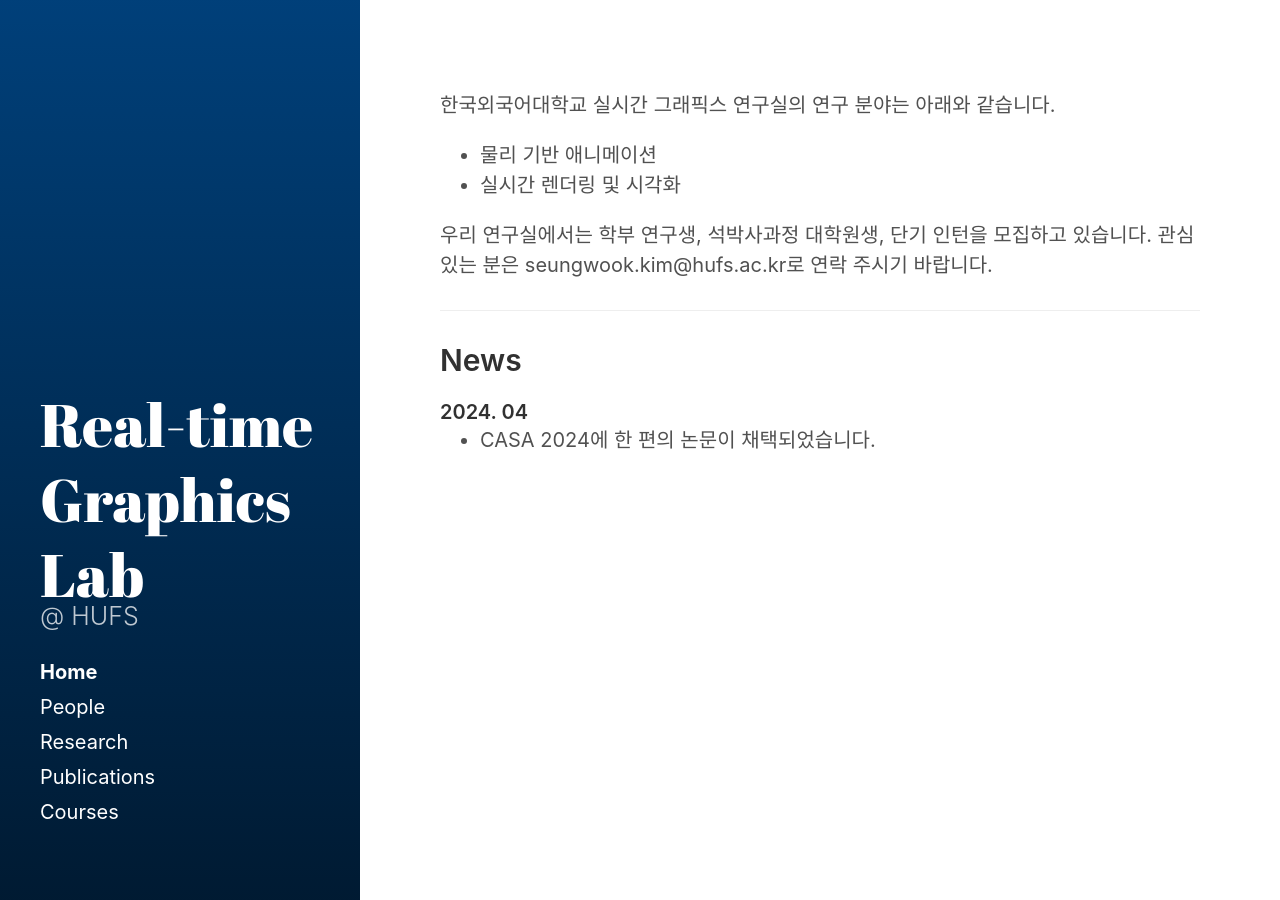
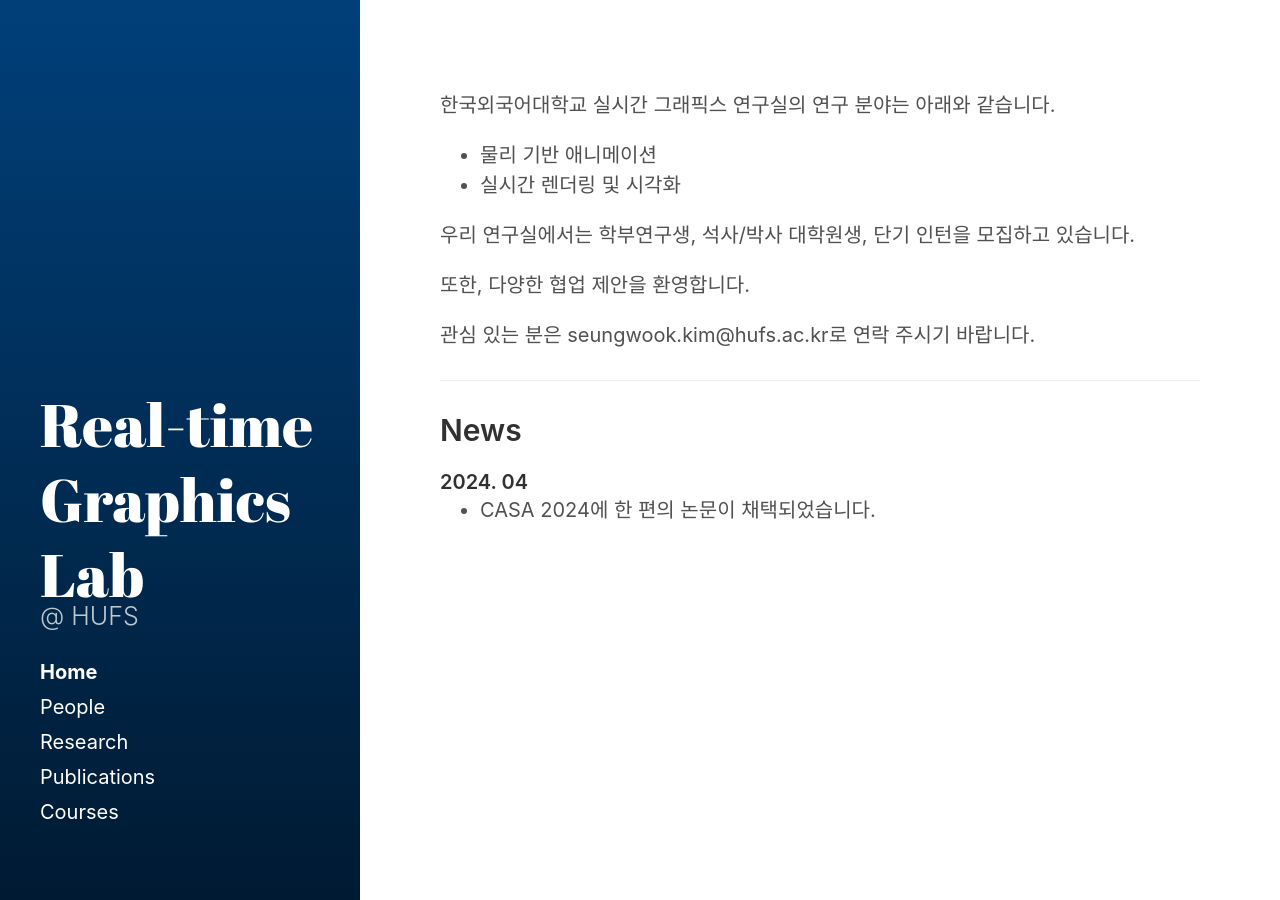
Before and after one commit to God-eunger/God-eunger.github.io, a Jekyll site: the page built from index.md, in a window 1280 px wide. Built offline with Jekyll 4.4.1, drawn with Linux system fonts in a browser that asks for light colours.

Commit message:
Update index.md

```diff
--- a/index.md
+++ b/index.md
@@ -6,7 +6,10 @@ layout: home
 * 물리 기반 애니메이션
 * 실시간 렌더링 및 시각화
 
-우리 연구실에서는 학부 연구생, 석박사과정 대학원생, 단기 인턴을 모집하고 있습니다.
+우리 연구실에서는 학부연구생, 석사/박사 대학원생, 단기 인턴을 모집하고 있습니다.
+
+또한, 다양한 협업 제안을 환영합니다.
+
 관심 있는 분은 seungwook.kim@hufs.ac.kr로 연락 주시기 바랍니다.
 
 <hr>
```
